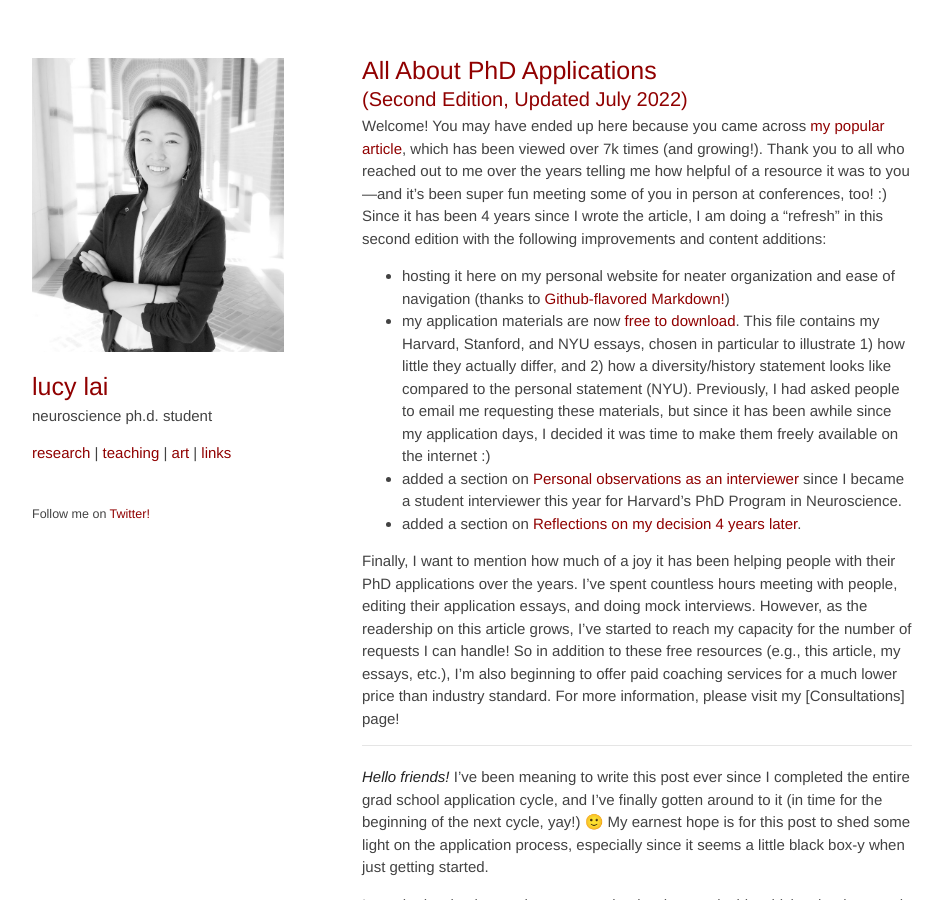
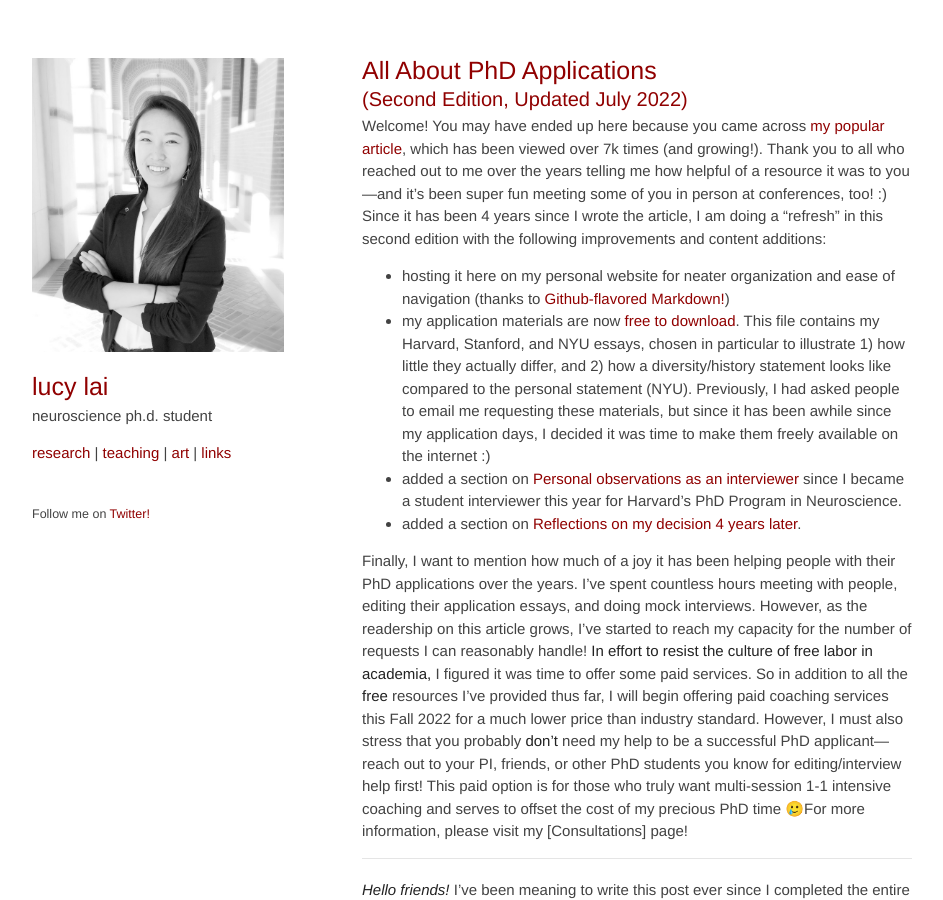
Before and after one commit to lucylai96/lucylai96.github.io, a Jekyll site: the page built from blog/gradapps.md, in a window 1280 px wide and 900 px high. Shown: the whole window, without its empty margins (168-1111 px from the left). Built offline with Jekyll 4.4.1, drawn with Linux system fonts in a browser that asks for light colours; our own code applies the rules of GitHub Pages for plain Markdown files.

Commit message:
Update gradapps.md

```diff
--- a/blog/gradapps.md
+++ b/blog/gradapps.md
@@ -8,7 +8,7 @@ Welcome! You may have ended up here because you came across [my popular article]
 * added a section on [Personal observations as an interviewer](#personal-observations-as-an-interviewer) since I became a student interviewer this year for Harvard's PhD  Program in Neuroscience.
 * added a section on [Reflections on my decision 4 years later](#reflections-on-my-decision).
 
-Finally, I want to mention how much of a joy it has been helping people with their PhD applications over the years. I've spent countless hours meeting with people, editing their application essays, and doing mock interviews. However, as the readership on this article grows, I've started to reach my capacity for the number of requests I can handle! So in addition to these free resources (e.g., this article, my essays, etc.), I'm also beginning to offer paid coaching services for a much lower price than industry standard. For more information, please visit my [Consultations] page!
+Finally, I want to mention how much of a joy it has been helping people with their PhD applications over the years. I've spent countless hours meeting with people, editing their application essays, and doing mock interviews. However, as the readership on this article grows, I've started to reach my capacity for the number of requests I can reasonably handle! **In effort to resist the culture of free labor in academia,** I figured it was time to offer some paid services. So in addition to all the **free** resources I've provided thus far, I will begin offering paid coaching services this Fall 2022 for a much lower price than industry standard. However, I must also stress that you probably __don't__ need my help to be a successful PhD applicant---reach out to your PI, friends, or other PhD students you know for editing/interview help first! This paid option is for those who truly want multi-session 1-1 intensive coaching and serves to offset the cost of my precious PhD time 🥲For more information, please visit my [Consultations] page!
 
 ------
 
```
